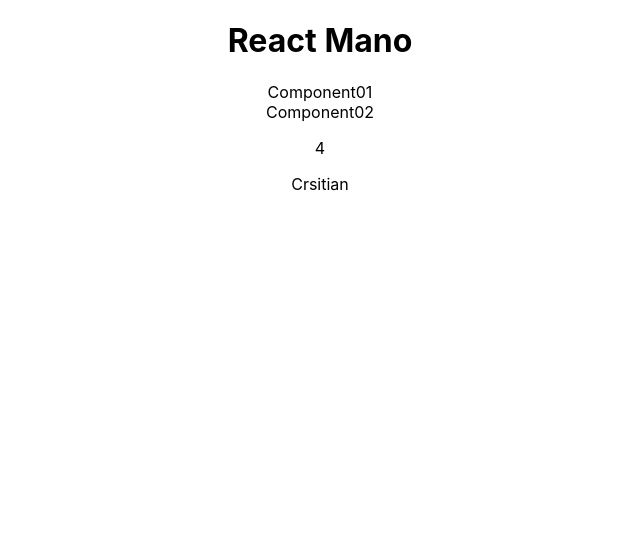
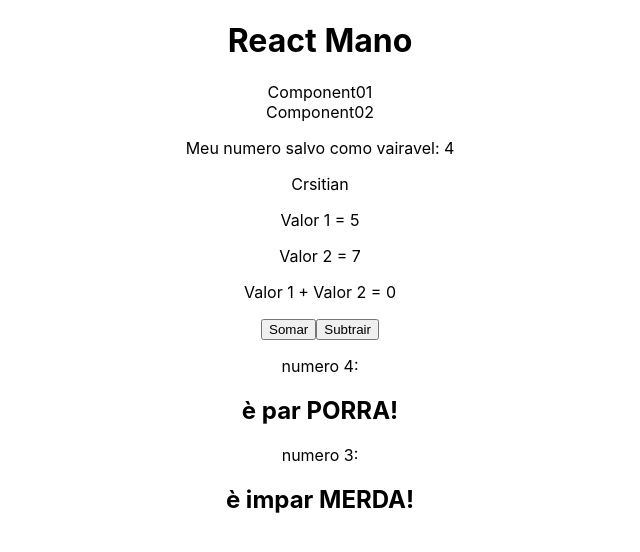
Before and after one commit to RandiSKT/Disciplina-TICs-3, a React (Create React App) app in the folder react-basico/: page / in a window 1280 px wide. Shown: the top 552 px of the page, without its empty margins (320-960 px from the left). Built offline with nearby package versions, Linux system fonts and the light colour scheme.

Commit message:
Aula 3: 23/08 - Aprendendo a calcular e fazer funçoes JS/JSX

```diff
--- a/react-basico/src/App.js
+++ b/react-basico/src/App.js
@@ -1,7 +1,7 @@
-import logo from "./logo.svg";
 import "./App.css";
 import Component01 from "./components/Component01";
 import Component02 from "./components/Component02";
+import Calculation from "./components/Calculation";
 
 function App() {
   return (
@@ -9,6 +9,7 @@
       <h1>React Mano</h1>
       <Component01 />
       <Component02 />
+      <Calculation></Calculation>
     </div>
   );
 }
--- /dev/null
+++ b/react-basico/src/components/Calculation.js
@@ -0,0 +1,39 @@
+import React, { useState } from 'react';
+
+const Calculation = () => {
+  const num1 = 5;
+  const num2 = 7;
+  const [resultado, setResultado] = useState(0);
+
+  const handleMyClick = (operador) => {
+    console.log("Vamos Calcular");
+    if (operador === "soma") {
+      setResultado(num1 + num2);
+    } else if (operador === "sub") {
+      setResultado(num1 - num2);
+    }
+  };
+
+  const printEventOdd = (number) => {
+    if (number%2===0) {
+      return <h2>è par PORRA!</h2>
+    }
+    else {
+      return <h2>è impar MERDA!</h2>
+    }
+  }
+
+  return (
+    <div>
+      <p>Valor 1 = {num1}</p>
+      <p>Valor 2 = {num2}</p>
+      <p>Valor 1 + Valor 2 = {resultado}</p>
+      <button onClick={() => handleMyClick("soma")}>Somar</button>
+      <button onClick={() => handleMyClick("sub")}>Subtrair</button>
+      <p>numero 4: {printEventOdd(4)}</p>
+      <div>numero 3: {printEventOdd(3)}</div>
+    </div>
+  )
+}
+
+export default Calculation
--- a/react-basico/src/components/Component02.js
+++ b/react-basico/src/components/Component02.js
@@ -5,7 +5,7 @@
   return (
     <div>
         Component02
-        <p>{variavel}</p>
+        <p>Meu numero salvo como vairavel: {variavel}</p>
         <p>Crsitian</p>
     </div>
   )
```
